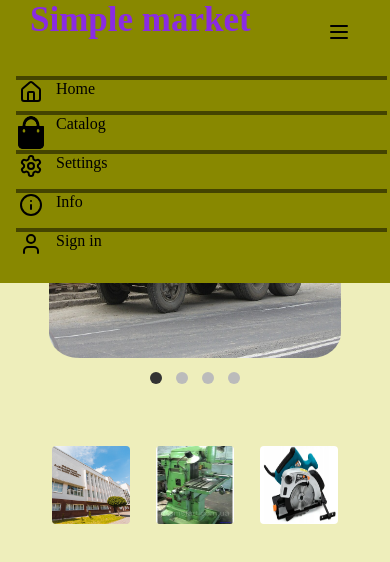
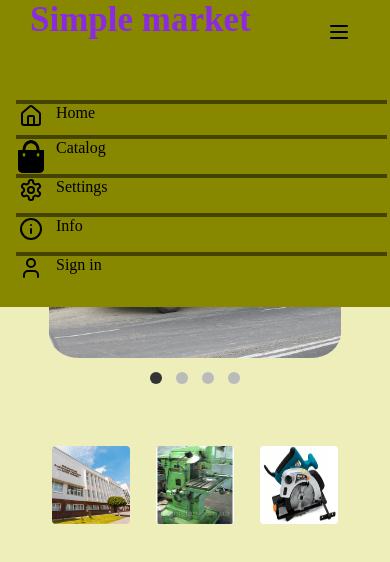
Before and after one commit to KuzyshynKNzb25/JavaScript, a plain HTML site: page Lab8/index.html in a window 390 px wide. Both pictures are taken after a click on the icon 339 px from the left and 32 px from the top of the page. Shown: the top 562 px of the page. Drawn offline with Linux system fonts and the light colour scheme.

Commit message:
Update style.css

```diff
--- a/Lab8/style.css
+++ b/Lab8/style.css
@@ -1,12 +1,15 @@
 header {
+  position: relative;
   display: flex;
   height: 20vh;
+  z-index: 2;
 }
 
 h2 {
   margin: 0;
   font-size: 50px;
   color: blueviolet;
+  z-index: 2;
 }
 
 h4 {
@@ -237,13 +240,14 @@ body {
   .row-of-icons {
     flex-direction: column;
     position: absolute;
-    top: 60px;
+    top: 100%;
     left: 0;
     width: 100%;
     background-color: #888800;
     padding: 1rem;
 
-    transform: translateY(-300%);
+    transform: translateY(-10%);
+    transform: translateZ(-300%);
     opacity: 0;
     pointer-events: none;
     transition: transform 0.3s ease, opacity 0.3s ease;
@@ -257,7 +261,7 @@ body {
     transform: translateY(0%);
     opacity: 1;
     pointer-events: auto;
-    z-index: 10;
+    z-index:  1;
   }
   /* .row-of-icons{
         display: none;
```
